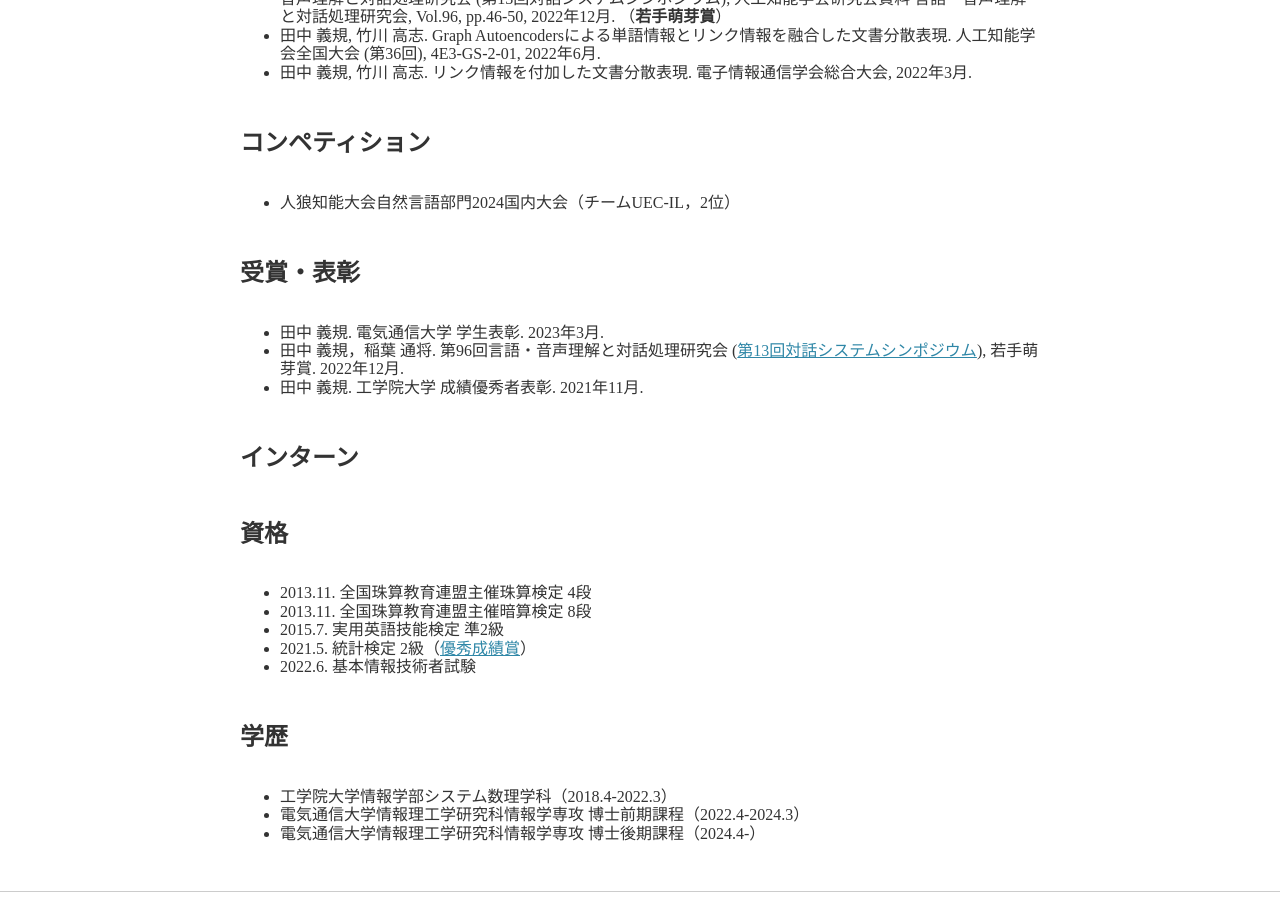
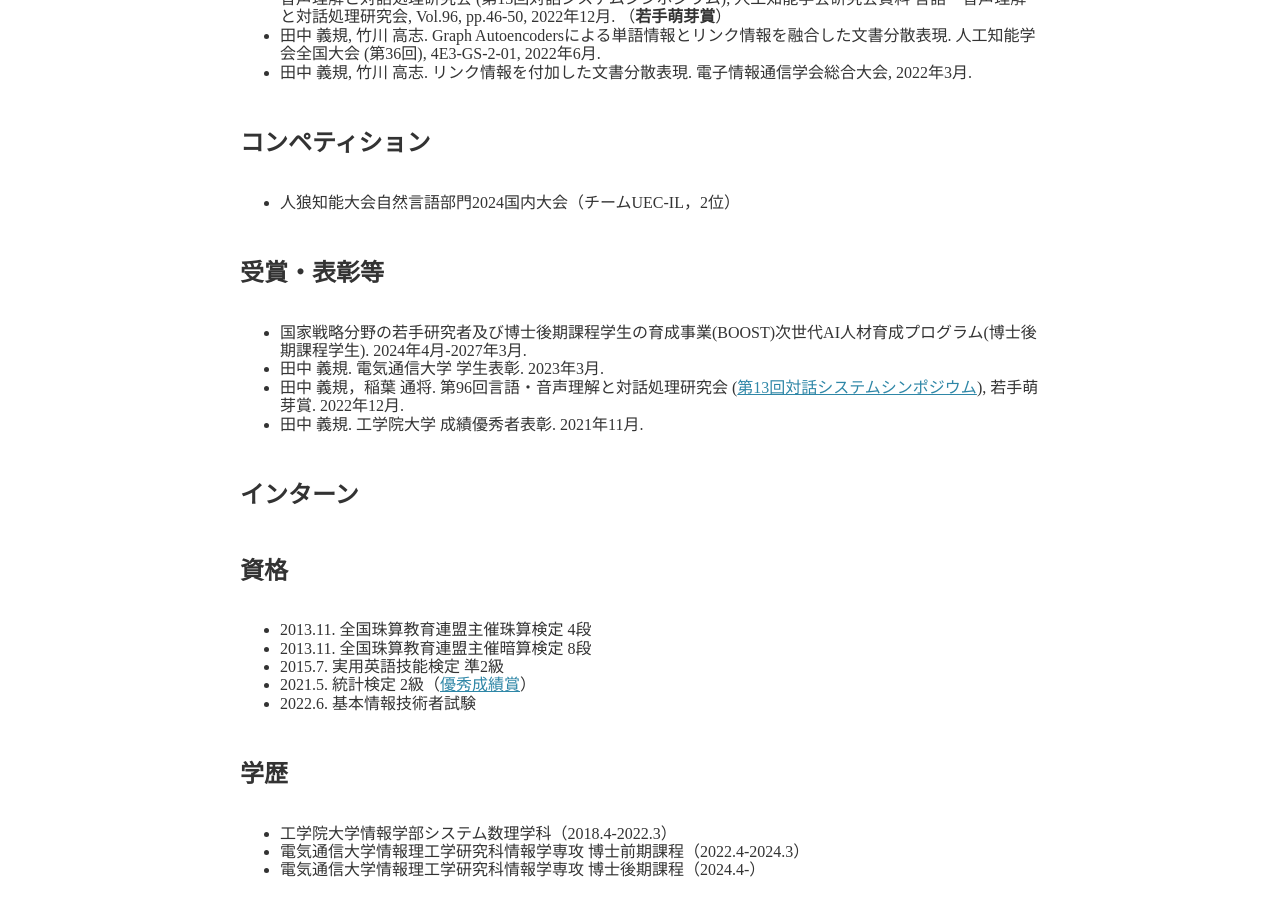
Before and after one commit to yoshi-chanaka/yoshi-chanaka.github.io, a Jekyll site: the page built from about.md, in a window 1280 px wide and 900 px high, scrolled down 1214 px. Built offline with Jekyll 4.4.1, drawn with Linux system fonts in a browser that asks for light colours; nearby versions of some CDN libraries.

Commit message:
update20240924

```diff
--- a/about.md
+++ b/about.md
@@ -39,11 +39,11 @@ permalink: /about/
 ## コンペティション
 * 人狼知能大会自然言語部門2024国内大会（チームUEC-IL，2位）
 
-## 受賞・表彰
+## 受賞・表彰等
+* 国家戦略分野の若手研究者及び博士後期課程学生の育成事業(BOOST)次世代AI人材育成プログラム(博士後期課程学生). 2024年4月-2027年3月.
 * 田中 義規. 電気通信大学 学生表彰. 2023年3月.
 * 田中 義規，稲葉 通将. 第96回言語・音声理解と対話処理研究会 ([第13回対話システムシンポジウム](https://jsai-slud.github.io/sig-slud/archive/award.html)), 若手萌芽賞. 2022年12月.
 * 田中 義規. 工学院大学 成績優秀者表彰. 2021年11月.
-
 
 
 ## インターン
```
